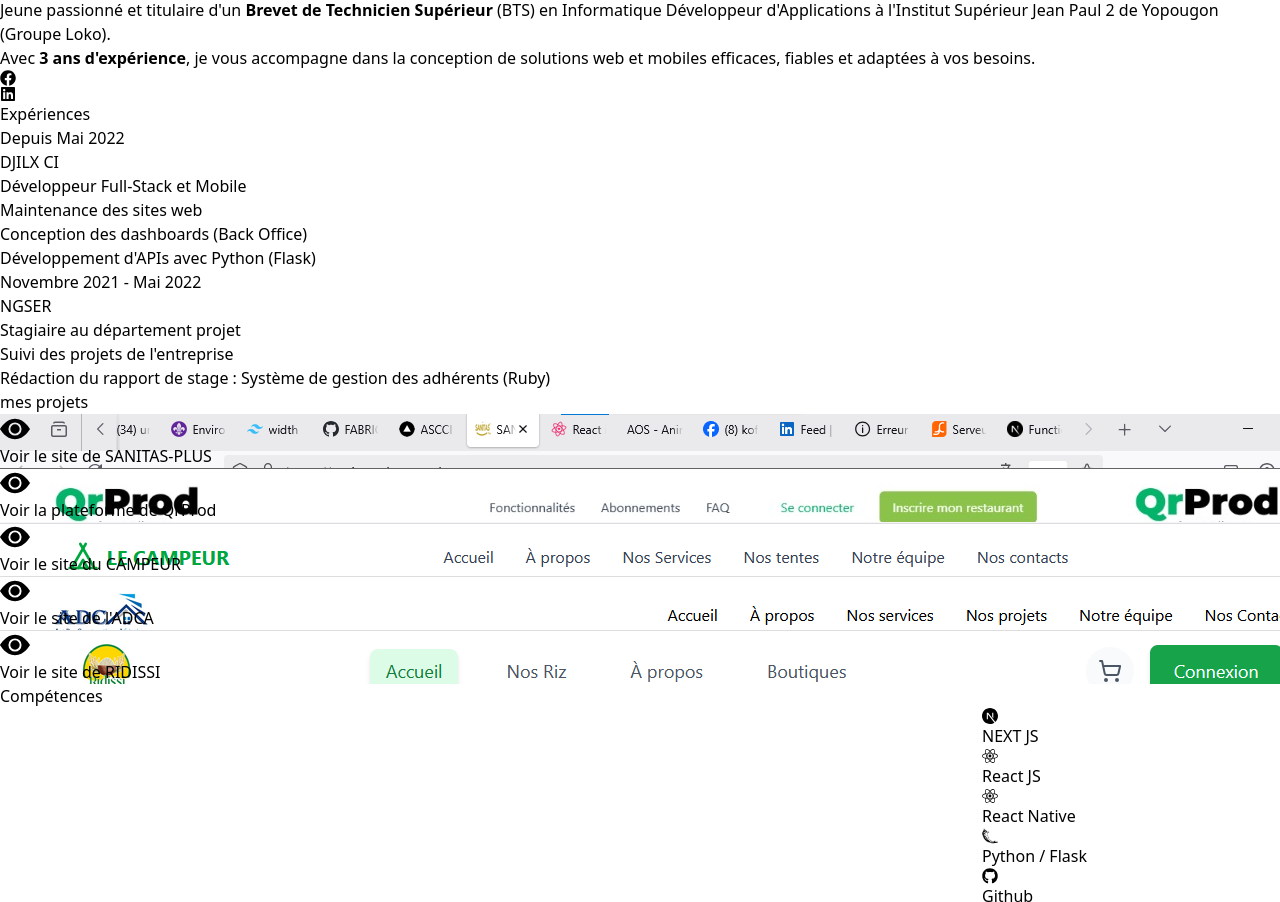
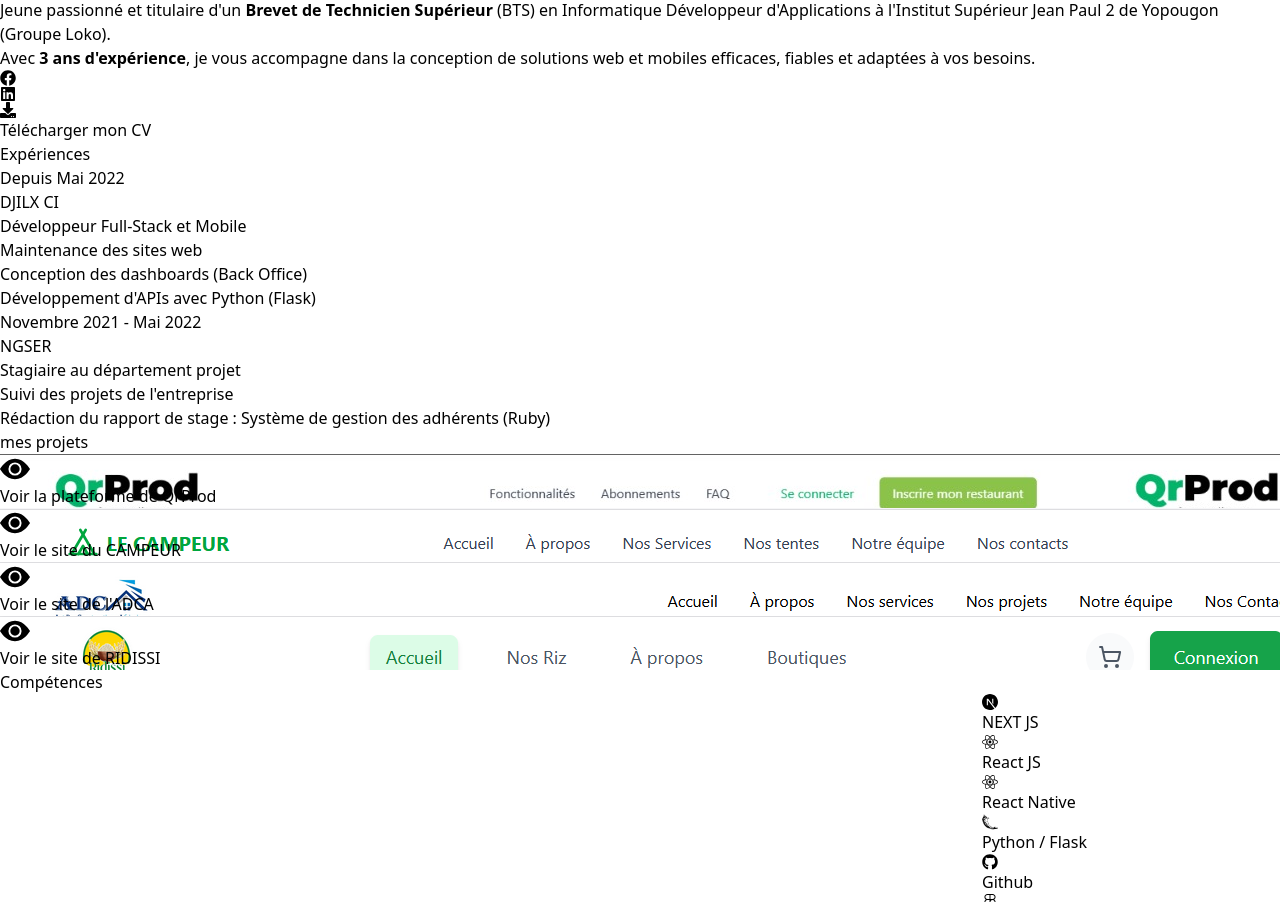
Before and after one commit to FABRICE2207/adou-fabrice-portfolio, a React (Vite) app: page / in a window 1280 px wide. Shown: the part 1022-1924 px from the top of the page. Built offline with nearby package versions, Linux system fonts and the light colour scheme.

Commit message:
Ajout du bouton Télécharger cv et suppression du projet 1

```diff
--- a/src/components/About/About.jsx
+++ b/src/components/About/About.jsx
@@ -1,8 +1,20 @@
 import React from 'react';
 import imageadou from '../../assets/image_adou.png';
-import { FaFacebook, FaLinkedin } from 'react-icons/fa';
+import { FaDownload, FaFacebook, FaLinkedin } from 'react-icons/fa';
 
 const About = () => {
+
+  const handleDownloadCV = () => {
+    // Remplacez ce lien par le lien vers votre CV
+    const cvUrl = '/path-to-your-cv.pdf';
+    const link = document.createElement('a');
+    link.href = cvUrl;
+    link.download = 'CV_ADOU_FABRICE.pdf';
+    document.body.appendChild(link);
+    link.click();
+    document.body.removeChild(link);
+  };
+
   return (
     <div id='about' className='w-full px-5 py-16 bg-white'>
       {/* Titre section */}
@@ -50,6 +62,17 @@
               <FaLinkedin className="text-gray-500 group-hover:text-[#090674] text-xl" />
             </a>
           </div>
+
+          {/* Bouton télécharger CV */}
+          <div className='flex justify-center lg:justify-start mt-8'>
+            <button
+              onClick={handleDownloadCV}
+              className="group bg-[#090674] hover:bg-[#0a0856] text-white px-8 py-3 rounded-full font-semibold flex items-center gap-3 shadow-lg hover:shadow-xl transition-all duration-300 transform hover:scale-105"
+            >
+              <FaDownload className="w-5 h-5 group-hover:animate-bounce" />
+              <span>Télécharger mon CV</span>
+            </button>
+          </div>
         </div>
       </div>
     </div>
--- a/src/components/Projects/Projects.jsx
+++ b/src/components/Projects/Projects.jsx
@@ -10,32 +10,32 @@
 const Projects = () => {
 
   const projects = [
+  // {
+  //   id: 1,
+  //   image: imageProject1,
+  //   link: "https://sanitas-plus.vercel.app/",
+  //   title: "Voir le site de SANITAS-PLUS",
+  // },
   {
     id: 1,
-    image: imageProject1,
-    link: "https://sanitas-plus.vercel.app/",
-    title: "Voir le site de SANITAS-PLUS",
-  },
-  {
-    id: 2,
     image: imageProject2,
     link: "https://www.qr.jilx.ci/",
     title: "Voir la plateforme de QrProd",
   },
   {
-    id: 3,
+    id: 2,
     image: imageProject3,
     link: "https://site-web-le-campeur.vercel.app/",
     title: "Voir le site du CAMPEUR",
   },
   {
-    id: 4,
+    id: 3,
     image: imageProject4,
     link: "https://siteweb-adca-construction.vercel.app/",
     title: "Voir le site de l'ADCA",
   },
   {
-    id: 5,
+    id: 4,
     image: imageProject5,
     link: "https://ridissi.vercel.app/",
     title: "Voir le site de RIDISSI",
```
Also changed, not shown: 1 other file (tests, documents, lock files or other folders).
